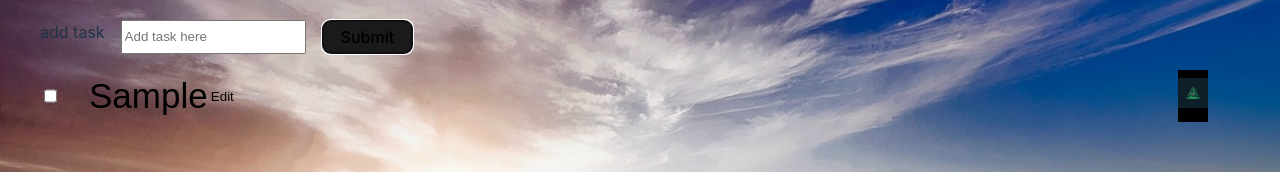
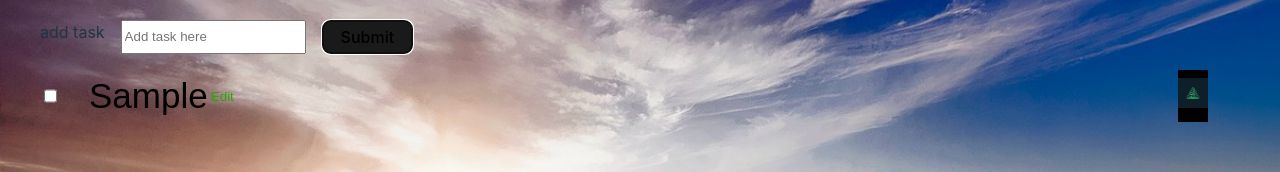
Before and after one commit to ChrisForti/todo-list, a React (Vite) app: page / in a window 1280 px wide. Both pictures are taken after typing "Sample" into the empty fields and a click on the button "Submit". Shown: the part 227-399 px from the top of the page. Built offline with nearby package versions, Linux system fonts and the light colour scheme.

Commit message:
Altered edit styling.

```diff
--- a/src/components/Todo.module.css
+++ b/src/components/Todo.module.css
@@ -24,7 +24,8 @@
 
 .edit {
   background-color: transparent;
-  color: black;
+  border: black;
+  color: rgb(36, 170, 3);
   padding: 0.2rem;
   margin: 0;
   text-align: right;
```
